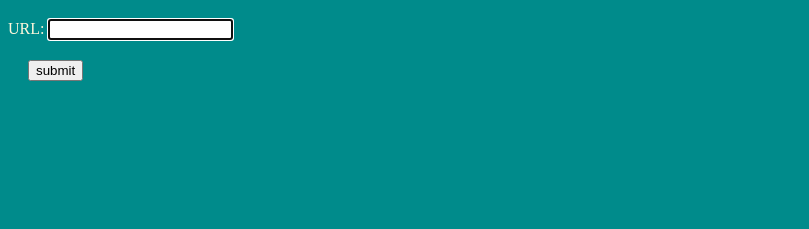
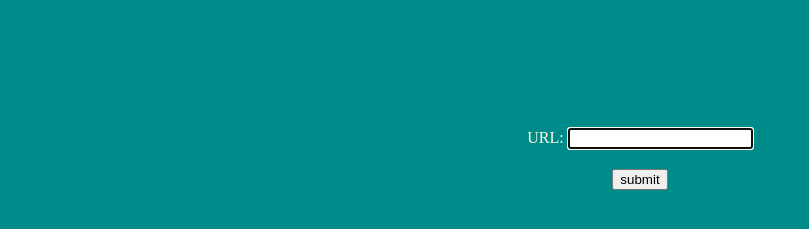
Before and after one commit to webDva/Pans.ly, a website: page public/index.html in a window 1280 px wide. Shown: the part 61-290 px from the top of the page, without its empty margins (0-809 px from the left). Drawn offline with Linux system fonts and the light colour scheme.

Commit message:
looks just like my design!

```diff
--- a/public/index.html
+++ b/public/index.html
@@ -13,10 +13,12 @@
     </head>
     <body>
         <h1>Pans.ly</h1>
-        <div>
+        <div class="centerContainer">
             <form id="yourURL">
                 URL: <input form="yourURL" type="url" autofocus></br>
-                <button name="submit">submit</button>
+                <div class="buttonContainer">
+                    <button name="submit">submit</button>
+                </div>
             </form>
         </div>
     </body>
--- a/public/style.css
+++ b/public/style.css
@@ -10,3 +10,17 @@ h1 { /* for the Pans.ly header */
 button {
     margin: 20px;
 }
+
+.centerContainer {
+    display: flex;           /* establish flex container */
+    flex-direction: column;  /* make main axis vertical */
+    justify-content: center; /* center items vertically, in this case */
+    align-items: center;     /* center items horizontally, in this case */
+    height: 300px;
+}
+
+.buttonContainer {
+    display: flex;
+    justify-content: center;
+    align-items: center;
+}
```
